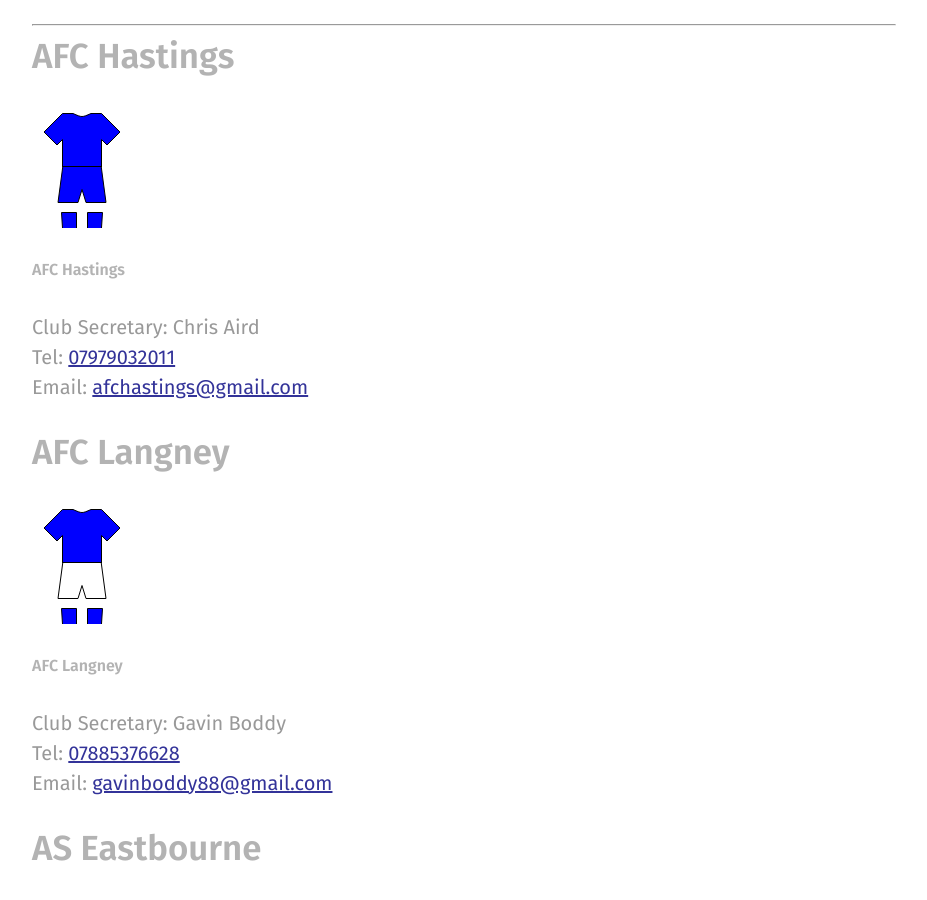
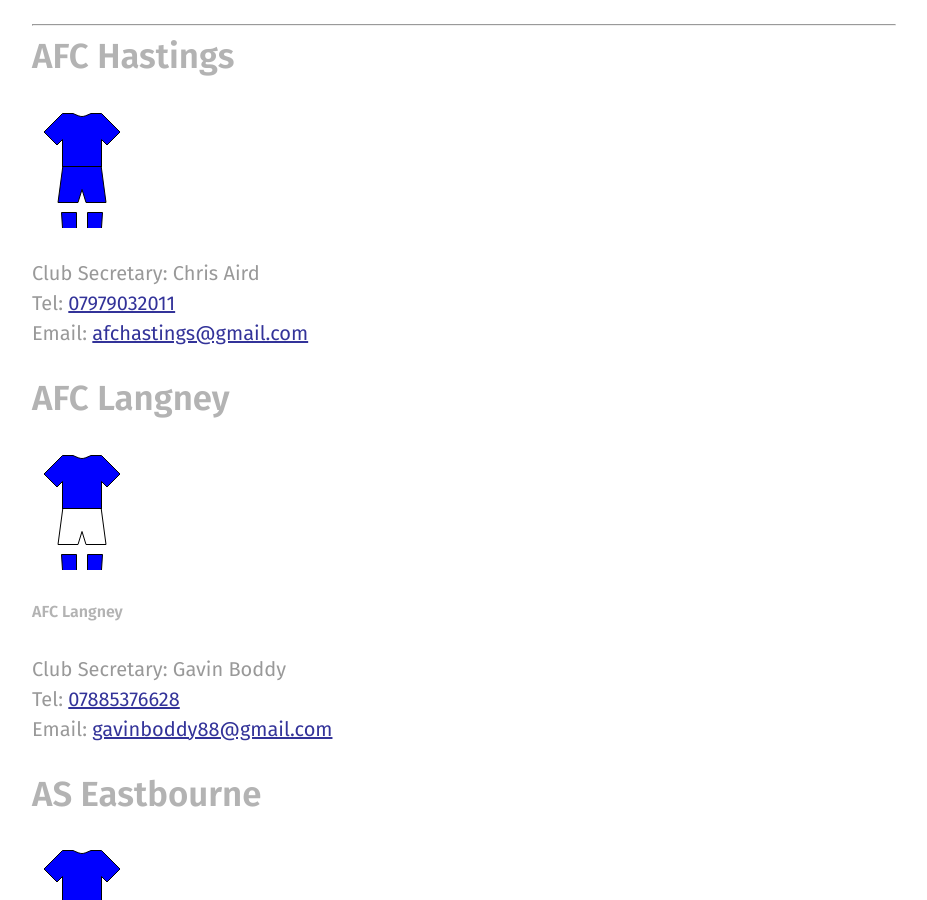
Before and after one commit to rotherleague/Rother, a Jekyll site: the page built from clubs.md, in a window 1280 px wide and 900 px high, scrolled down 635 px. Shown: the whole window, without its empty margins (48-975 px from the left). Built offline with Jekyll 4.4.1, drawn with Linux system fonts in a browser that asks for light colours; nearby versions of some CDN libraries.

Commit message:
Update afc_hastings.html

```diff
--- a/_includes/clubs/afc_hastings.html
+++ b/_includes/clubs/afc_hastings.html
@@ -2,9 +2,7 @@
 
 <p>{% include kit.html top="#0000ff" top2="#0000ff" shorts="#0000ff" socks="#0000ff" %}
 </p>
-<div>
-  <h5>AFC Hastings</h5>
-</div>
+
 Club Secretary: Chris Aird<br>
 Tel: <a href="tel:07979032011">07979032011</a><br>
 Email: <a href="mailto:afchastings@gmail.com">afchastings@gmail.com</a>
```
